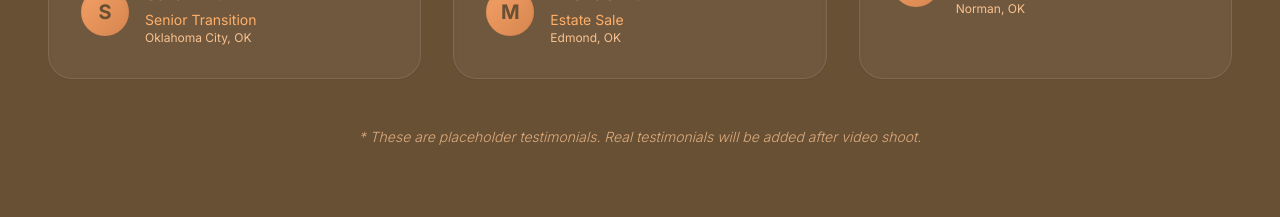
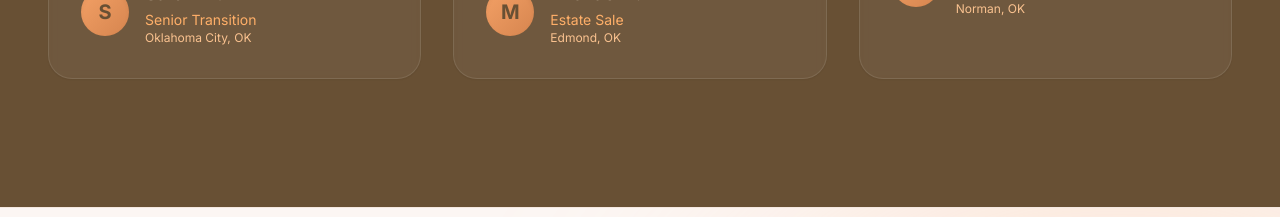
Before and after one commit to thewimybarbarian/heritage-crm, a Next.js app: page / in a window 1280 px wide. Shown: the part 3940-4157 px from the top of the page. Built offline with nearby package versions, Linux system fonts and the light colour scheme.

Commit message:
remove placeholder disclaimer from testimonials section

```diff
--- a/components/sections/Testimonials.tsx
+++ b/components/sections/Testimonials.tsx
@@ -146,12 +146,6 @@ export function Testimonials() {
           ))}
         </StaggerContainer>
 
-        {/* Note about testimonials */}
-        <div className="mt-12 text-center">
-          <p className="text-sm text-stone-400/80 italic font-light">
-            * These are placeholder testimonials. Real testimonials will be added after video shoot.
-          </p>
-        </div>
       </div>
     </section>
   )
```
